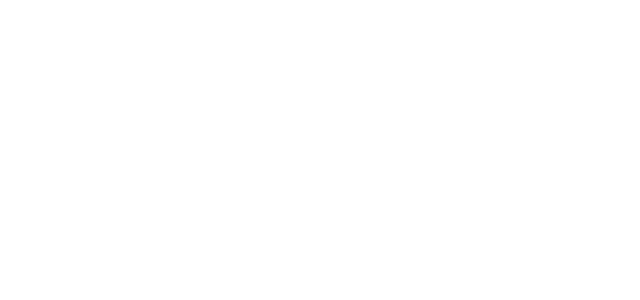
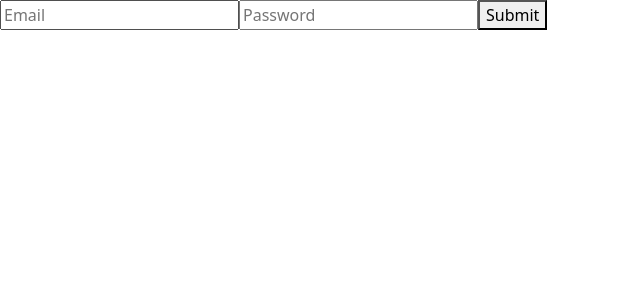
Before and after one commit to Rutu2k/React-Training, a React (Create React App) app: page /controlled in a window 1280 px wide. Before the commit this address had no page. Shown: the top 300 px of the page, without its empty margins (0-640 px from the left). Built offline with nearby package versions, Linux system fonts and the light colour scheme.

Commit message:
Added basic routes.

```diff
--- a/src/App.tsx
+++ b/src/App.tsx
@@ -1,7 +1,7 @@
 import React from "react";
 import { BrowserRouter, Route, Routes } from "react-router-dom";
-import Test1 from "./users/Test1";
-import UserDetail from "./users/UserDetail";
+import Controlled from "./users/Controlled";
+import Uncontrolled from "./users/Uncontrolled";
 import UsersContainer from "./users/UsersContainer";
 
 function App() {
@@ -9,9 +9,8 @@ function App() {
     <BrowserRouter>
       <Routes>
         <Route path="/users" element={<UsersContainer />} />
-        <Route path="/test1" element={<Test1 />} />
-        <Route path="/test1/*" element={<Test1 />} />
-        <Route path="/users/:id" element={<UserDetail />} />
+        <Route path="/controlled" element={<Controlled />} />
+        <Route path="/uncontrolled" element={<Uncontrolled />} />
       </Routes>
     </BrowserRouter>
   );
--- /dev/null
+++ b/src/users/Controlled.tsx
@@ -0,0 +1,30 @@
+import { useState } from "react";
+
+const Controlled: React.FC = () => {
+  const [email, setEmail] = useState("");
+  const [password, setPassword] = useState("");
+
+  const handleSubmit = () => {
+    console.log(email, password);
+  };
+
+  return (
+    <form>
+      <input
+        value={email}
+        onChange={(event) => setEmail(event.target.value)}
+        placeholder="Email"
+      />
+      <input
+        value={password}
+        onChange={(event) => setPassword(event.target.value)}
+        placeholder="Password"
+      />
+      <button type="submit" onClick={handleSubmit}>
+        Submit
+      </button>
+    </form>
+  );
+};
+
+export default Controlled;
--- a/src/users/Test1.tsx
+++ /dev/null
@@ -1,5 +0,0 @@
-const Test1: React.FC = () => {
-  return <>Test 1</>;
-};
-
-export default Test1;
--- /dev/null
+++ b/src/users/Uncontrolled.tsx
@@ -0,0 +1,26 @@
+import { useRef } from "react";
+
+const Uncontrolled: React.FC = () => {
+  const emailRef: any = useRef();
+  const passwordRef: any = useRef();
+
+  const handleSubmit = (event: { preventDefault: () => void }) => {
+    event.preventDefault();
+
+    const email = emailRef?.current.value;
+    const password = passwordRef?.current.value;
+
+    console.log("Email:", email);
+    console.log("Password:", password);
+  };
+
+  return (
+    <form onSubmit={handleSubmit}>
+      <input ref={emailRef} placeholder="Email" />
+      <input ref={passwordRef} placeholder="Password" />
+      <button type="submit">Submit</button>
+    </form>
+  );
+};
+
+export default Uncontrolled;
--- a/src/users/UserDetail.tsx
+++ /dev/null
@@ -1,12 +0,0 @@
-import { useLocation, useParams } from "react-router-dom";
-
-const UserDetail: React.FC = () => {
-  const params = useParams();
-  const location = useLocation();
-
-  console.log(params, location);
-
-  return <>UserDetail</>;
-};
-
-export default UserDetail;
```
